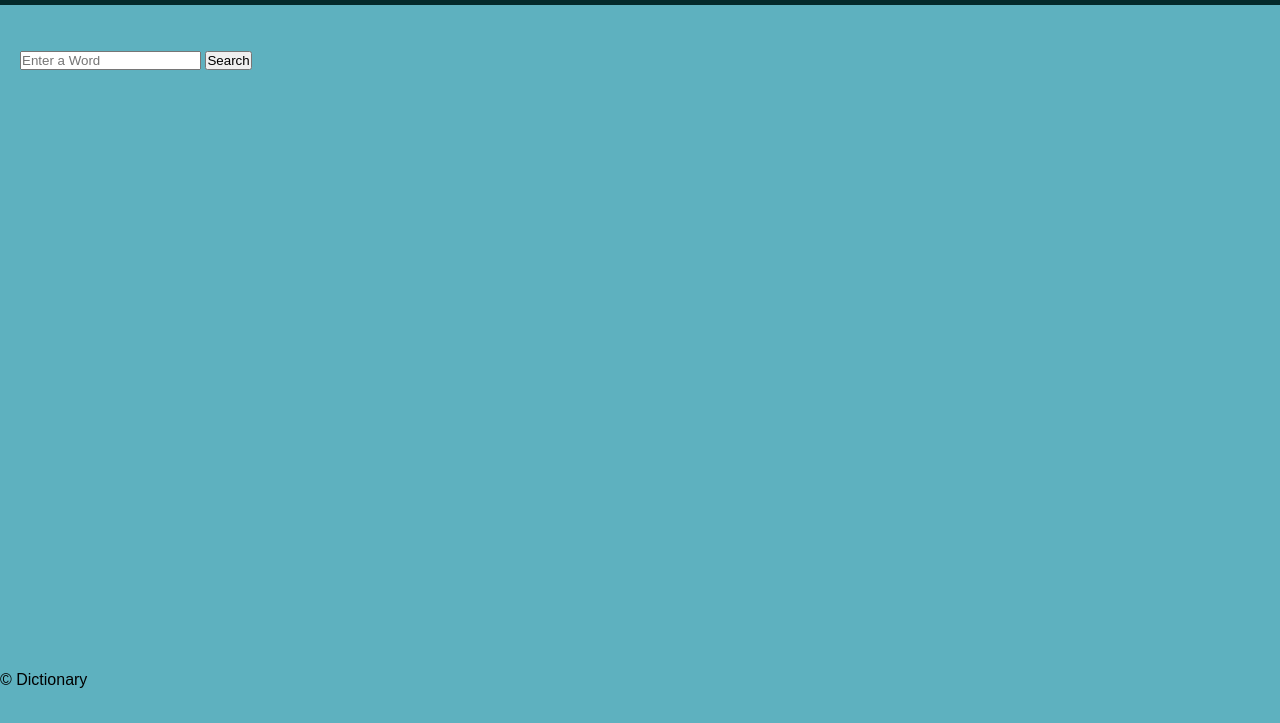
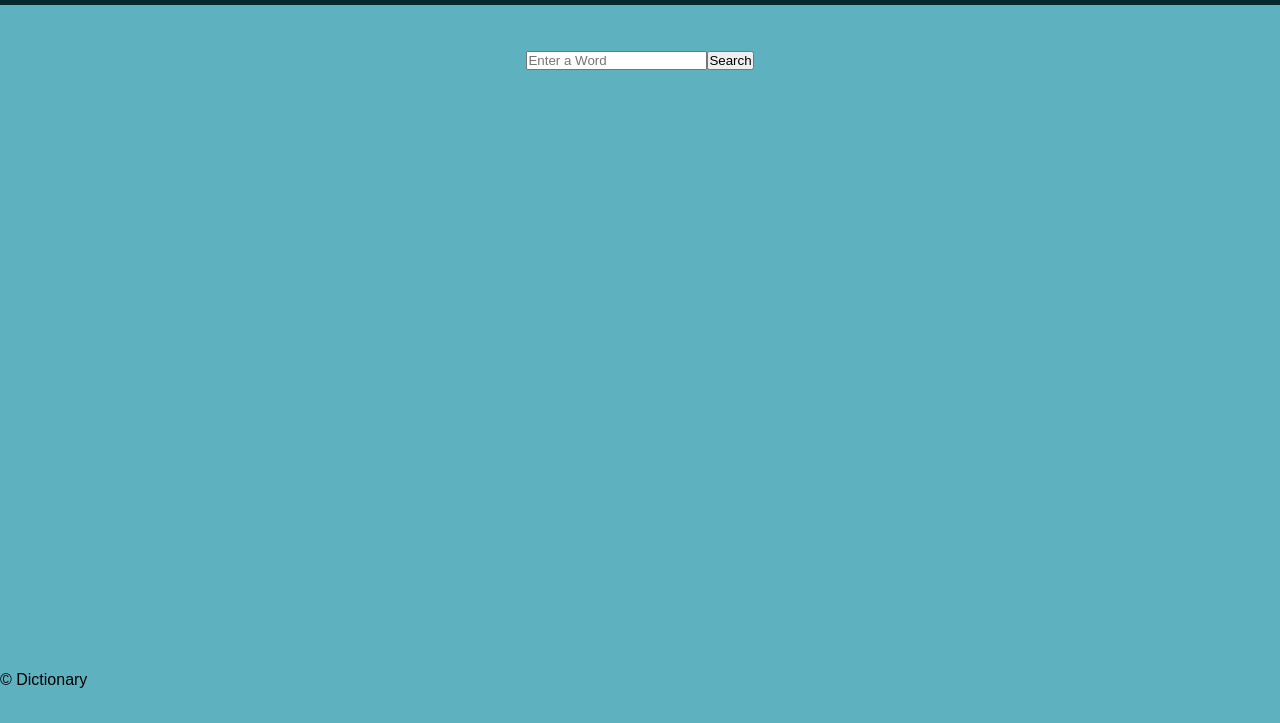
Before and after one commit to aadarshraj02/Dictionary, a plain HTML site: page index.html in a window 1280 px wide. Shown: the part 77-800 px from the top of the page. Drawn offline with Linux system fonts and the light colour scheme.

Commit message:
styled form section

```diff
--- a/style.css
+++ b/style.css
@@ -23,3 +23,7 @@ main {
   min-height: 80vh;
   padding: 20px;
 }
+main form {
+  display: flex;
+  justify-content: center;
+}
```
